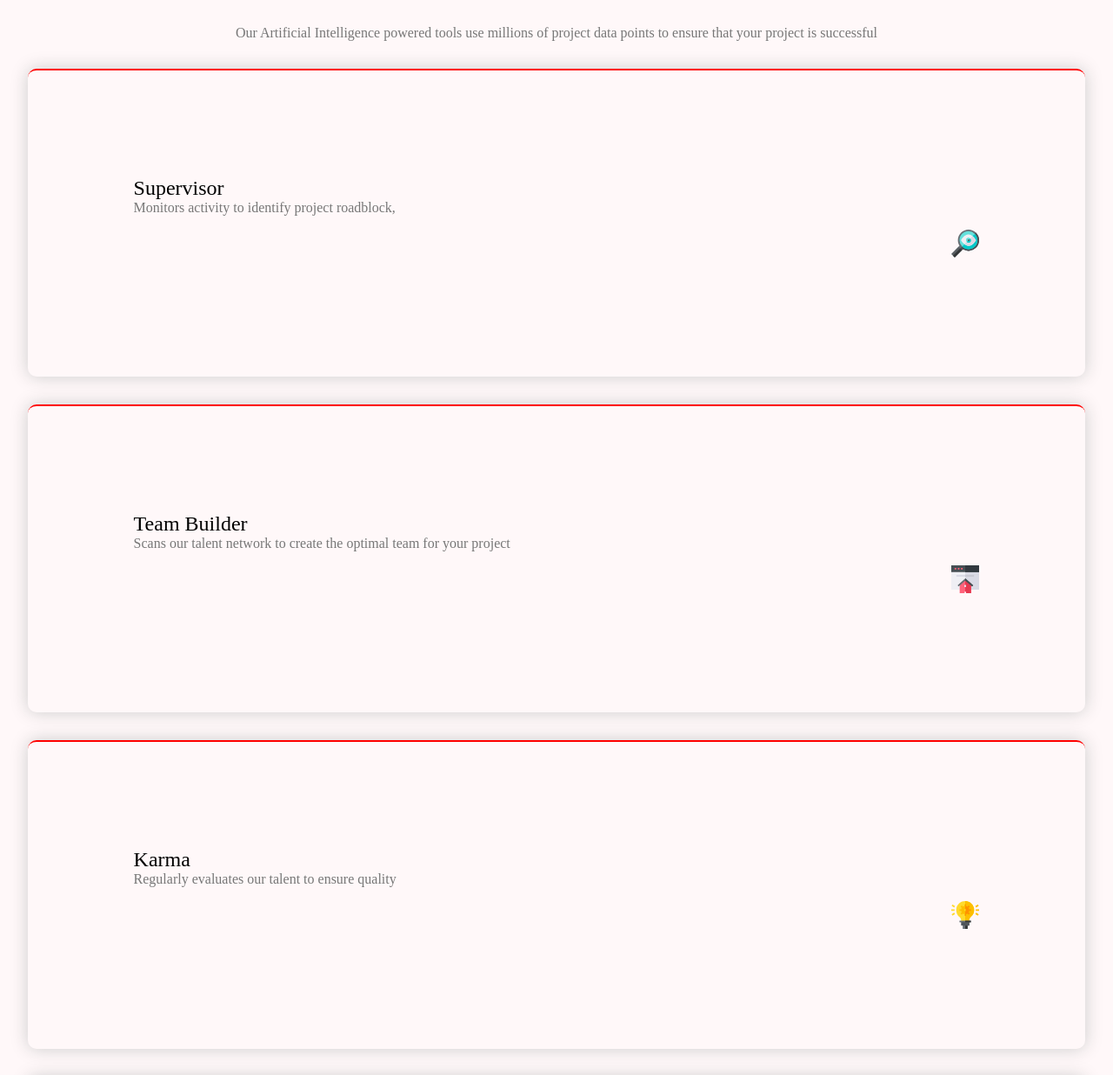
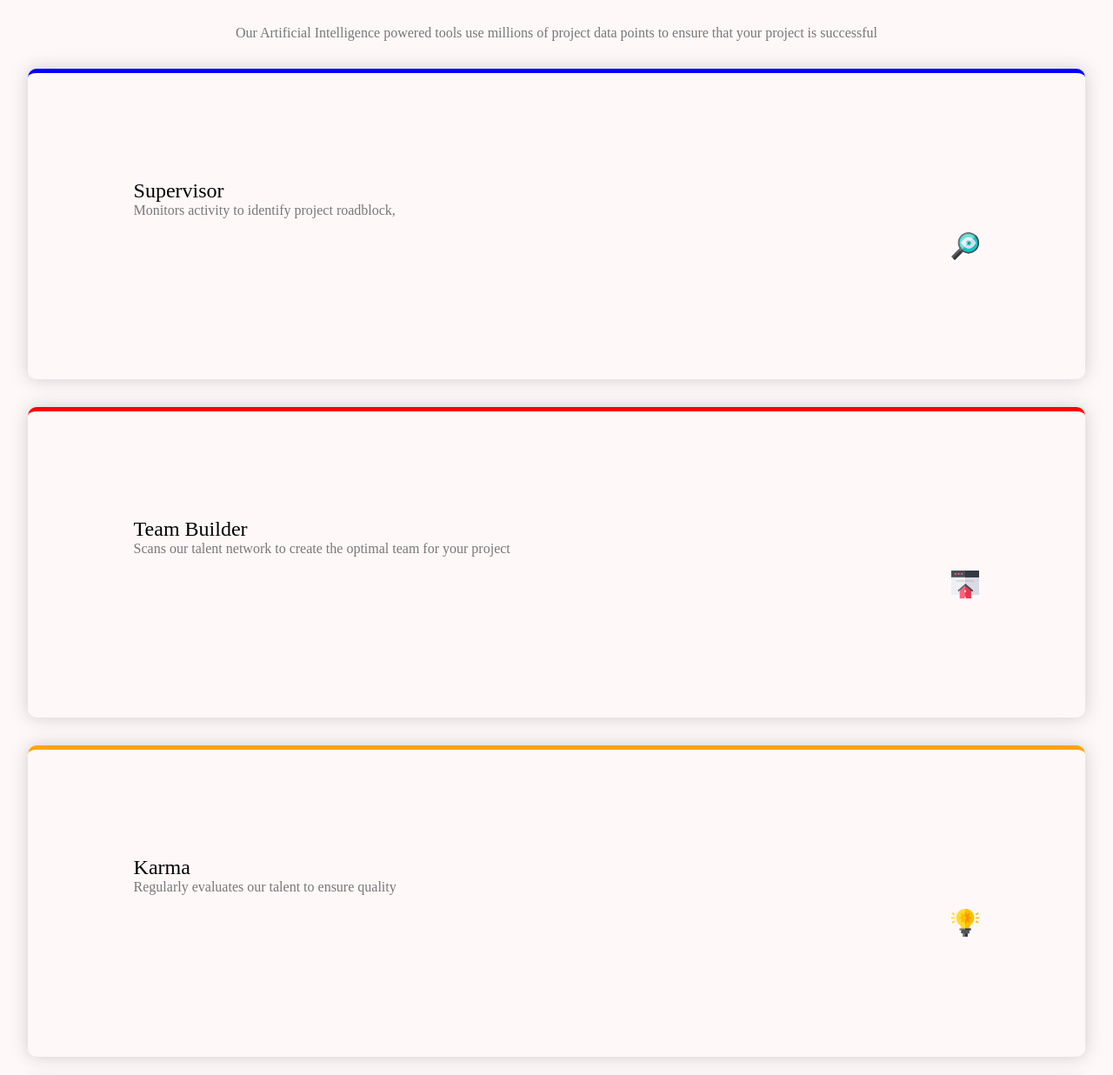
Before and after one commit to Natan-Asrat/four-cards, a plain HTML site: page index.html in a window 1280 px wide. Shown: the part 137-1373 px from the top of the page at 87% size. Drawn offline with Linux system fonts and the light colour scheme.

Commit message:
border top

```diff
--- a/index.html
+++ b/index.html
@@ -21,7 +21,7 @@
     </section>
   </header>
   <main>
-    <section>
+    <section id="blue-top">
       <span class="card-title">
         Supervisor
       </span>
@@ -30,7 +30,7 @@
       </span>
       <img src="/images/icon-supervisor.svg" alt="">
     </section>
-    <section>
+    <section id="red-top">
       <span class="card-title">
         Team Builder
       </span>
@@ -39,7 +39,7 @@
       </span>
       <img src="/images/icon-team-builder.svg" alt="">
     </section>
-    <section>
+    <section id="orange-top">
       <span class="card-title">
         Karma
       </span>
@@ -48,7 +48,7 @@
       </span>
       <img src="/images/icon-karma.svg" alt="">
     </section>
-    <section>
+    <section id="blue-black-top">
       <span class="card-title">
        Calculator
       </span>
--- a/style.css
+++ b/style.css
@@ -40,3 +40,16 @@ img{
     margin: 1rem 0;
     align-self: end;
 }
+
+#blue-top{
+    border-top: 5px solid blue;
+}
+#red-top{
+    border-top: 5px solid red;
+}
+#orange-top{
+    border-top: 5px solid orange;
+}
+#blue-black-top{
+    border-top: 5px solid darkblue;
+}
```
